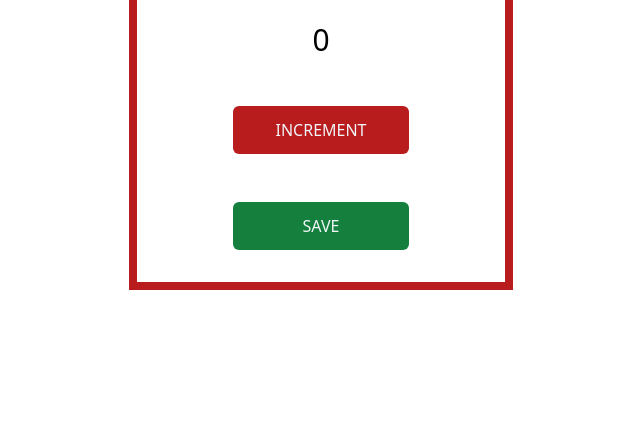
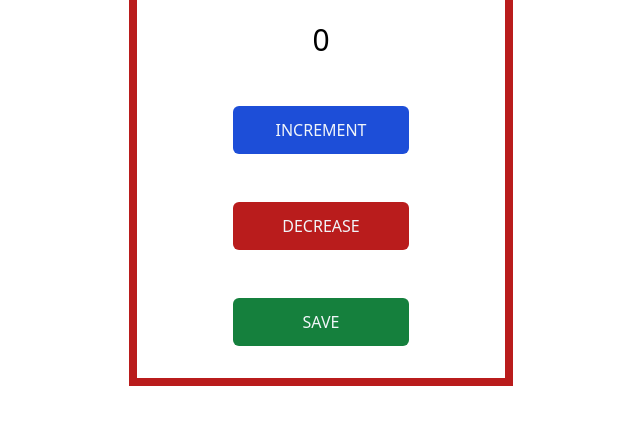
Before and after one commit to Zilla18/people-counter2, a plain HTML site: page index.html in a window 1280 px wide. Shown: the part 178-602 px from the top of the page, without its empty margins (319-959 px from the left). Drawn offline with nearby package versions, Linux system fonts and the light colour scheme.

Commit message:
change made

```diff
--- a/index.html
+++ b/index.html
@@ -13,11 +13,20 @@
 
         <!-- increment btn -->
         <button
-          class="bg-red-700 text-slate-100 p-3 w-44 rounded-md"
+          class="bg-blue-700 text-slate-100 p-3 w-44 rounded-md"
           id="increment--btn"
           onclick="increment()"
         >
           INCREMENT
+        </button>
+
+        <!-- decrease btn -->
+        <button
+          class="bg-red-700 text-slate-100 p-3 w-44 rounded-md"
+          id="decrease-btn"
+          onclick="decrease()"
+        >
+          DECREASE
         </button>
 
         <!-- save btn -->
--- a/index.js
+++ b/index.js
@@ -1,5 +1,4 @@
 const countEl = document.getElementById("count-el");
-// const saveBTN = document.getElementById("save-btn");
 
 let count = 0;
 
@@ -13,3 +12,11 @@ function save() {
   console.log(count);
   alert("count saved successfully");
 }
+
+function decrease() {
+  count = count - 1;
+
+  countEl.innerText = count;
+}
+// let message = "You have 3 new notifications";
+// console.log(message);
```
